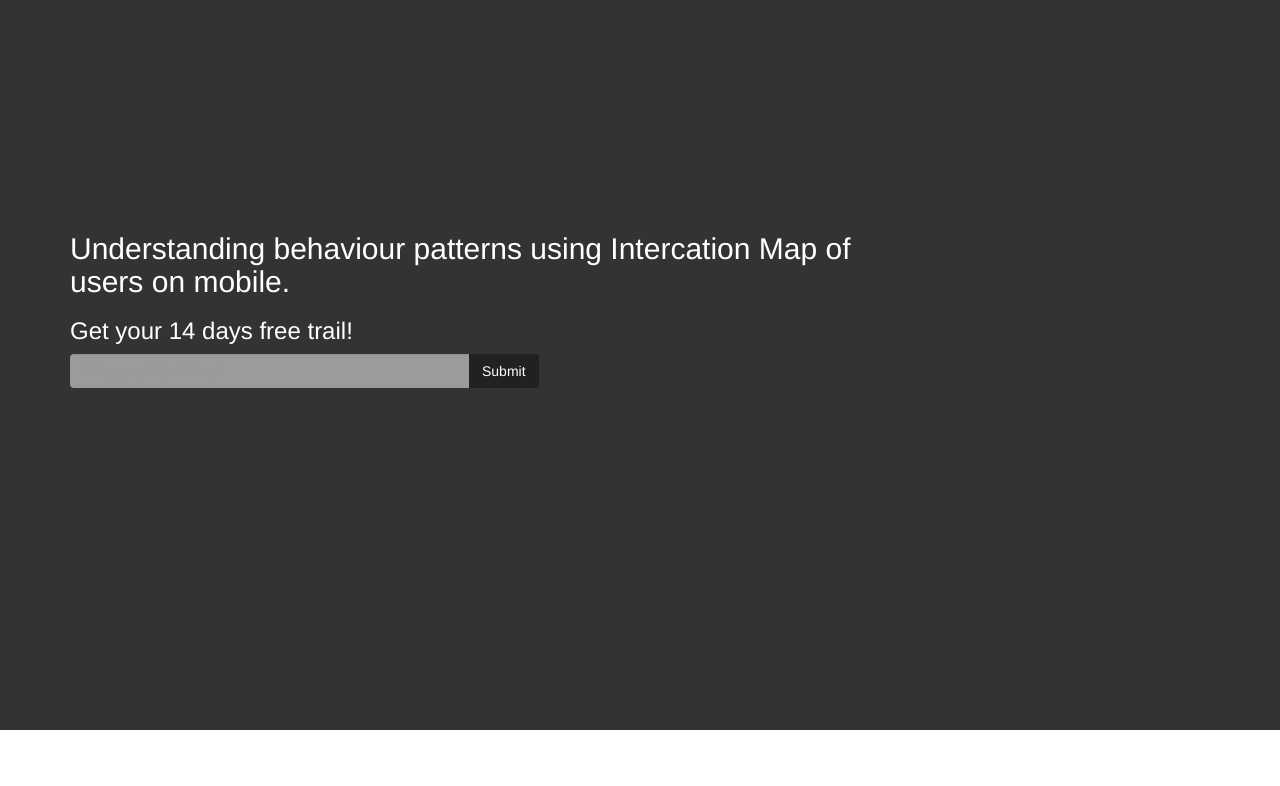
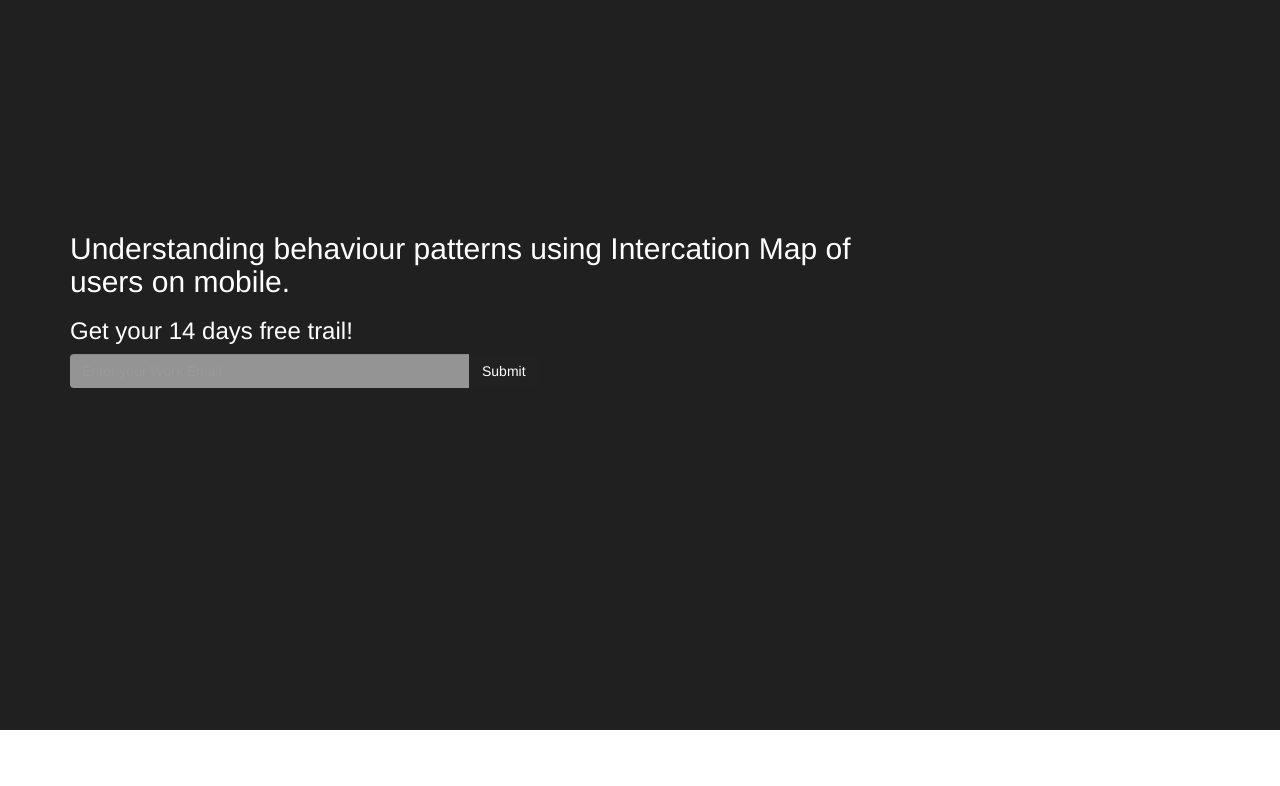
Before and after one commit to Shantam44/Heatlytics-FrontEnd, a website: page index.html in a window 1280 px wide. Shown: the part 70-856 px from the top of the page. Drawn offline with nearby package versions, Linux system fonts and the light colour scheme; the site is published under a folder, as on GitHub Pages, so addresses that start at the root find nothing.

Commit message:
added bg image

```diff
--- a/css/style.css
+++ b/css/style.css
@@ -20,7 +20,7 @@ ul{
 }
 .splash-screen{
     height: 100vh;
-    background-image: url('/images/splash-screen.jpg');
+    background-image: url('./../images/splash-screen.jpg');
     background-position: center;
     background-size: cover;
     background-color: rgba(0, 0, 0, 0.8);
```
